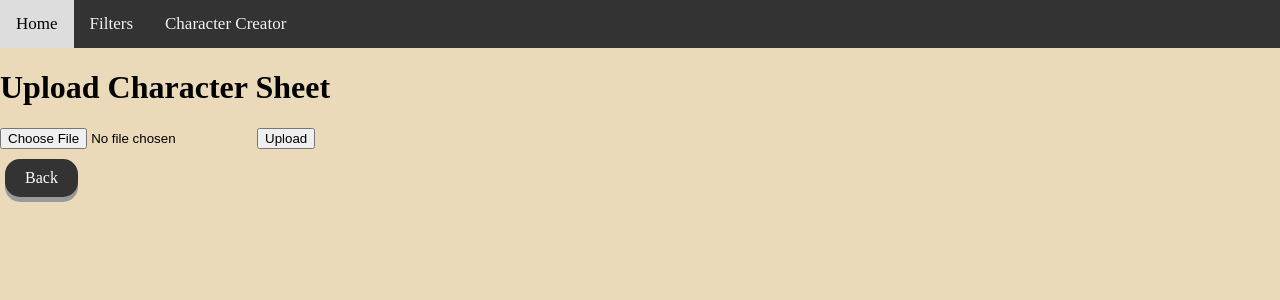
After one commit to FuZionPanda1/DnDItemApp, a Flask app: page /upload-character in a window 1280 px wide. The commit adds this page. Shown: the top 300 px of the page. Run offline with Flask 3, Linux system fonts and the light colour scheme.

Commit message:
simple character creation

```diff
--- a/app.py
+++ b/app.py
@@ -1,8 +1,13 @@
-from flask import Flask, request, render_template
+from flask import Flask, request, render_template, redirect, url_for, flash
 import urllib.request
 import json
+import os
 
 app = Flask(__name__)
+app.secret_key = 'your_secret_key'
+UPLOAD_FOLDER = 'uploads'
+app.config['UPLOAD_FOLDER'] = UPLOAD_FOLDER
+
 
 GITHUB_RAW_URL = "https://raw.githubusercontent.com/FuZionPanda1/DnDItemApp/main/items.json"
 
@@ -25,6 +30,9 @@ PLACEHOLDER_IMAGES = {
     "legendary": "https://github.com/FuZionPanda1/DnDItemApp/blob/main/images/placeholder_legendary.png?raw=true",
     "artifact": "https://github.com/FuZionPanda1/DnDItemApp/blob/main/images/placeholder_artifact.png?raw=true"
 }
+
+if not os.path.exists(UPLOAD_FOLDER):
+    os.makedirs(UPLOAD_FOLDER)
 
 def fetch_items():
     try:
@@ -77,6 +85,39 @@ source_options = ["all", "SRD", "TCE", "XGE"]
 @app.route('/')
 def home():
     return render_template('home.html')
+
+
+@app.route('/create-character')
+def create_character():
+    return render_template('character_form.html')
+
+@app.route('/upload-character')
+def upload_character_form():
+    return render_template('upload_form.html')
+
+@app.route('/upload-character', methods=['POST'])
+def upload_character():
+    if 'file' not in request.files:
+        flash('No file part')
+        return redirect(request.url)
+    file = request.files['file']
+    if file.filename == '':
+        flash('No selected file')
+        return redirect(request.url)
+    if file and file.filename.endswith('.dnp'):
+        file_path = os.path.join(app.config['UPLOAD_FOLDER'], file.filename)
+        file.save(file_path)
+        return redirect(url_for('display_character', filename=file.filename))
+    else:
+        flash('Invalid file type')
+        return redirect(request.url)
+
+@app.route('/character/<filename>')
+def display_character(filename):
+    file_path = os.path.join(app.config['UPLOAD_FOLDER'], filename)
+    with open(file_path, 'r') as file:
+        character = json.load(file)
+    return render_template('character_sheet.html', character=character)
 
 @app.route('/filters')
 def filters():
@@ -135,5 +176,6 @@ def homebrew_item_details(item_name):
     else:
         return render_template('error.html', message=f"Item '{item_name}' not found"), 404
 
+
 if __name__ == '__main__':
     app.run(debug=True)
--- a/templates/home.html
+++ b/templates/home.html
@@ -10,6 +10,7 @@
     <div class="topnav">
         <a href="/" class="active">Home</a>
         <a href="/filters">Filters</a>
+        <a href="/create-character">Character Creator</a>
     </div>
 
     <h1>
--- a/templates/homebrew_index.html
+++ b/templates/homebrew_index.html
@@ -10,6 +10,7 @@
     <div class="topnav">
         <a href="/">Home</a>
         <a href="/filters">Filters</a>
+        <a href="/create-character">Character Creator</a>
     </div>
     <h1>Homebrew Magical Items Filter</h1>
     <form action="/homebrew/result" method="POST">
--- a/templates/homebrew_results.html
+++ b/templates/homebrew_results.html
@@ -10,6 +10,7 @@
     <div class="topnav">
         <a href="/">Home</a>
         <a href="/filters">Filters</a>
+        <a href="/create-character">Character Creator</a>
     </div>
     <a href="javascript:window.history.back();" class="back-button">Back</a>
     <div class="container">
--- a/templates/item.html
+++ b/templates/item.html
@@ -10,6 +10,7 @@
     <div class="topnav">
         <a href="/">Home</a>
         <a href="/filters">Filters</a>
+        <a href="/create-character">Character Creator</a>
     </div>
     <a href="javascript:window.history.back();" class="back-button">Back</a>
     <h1>{{ item['name'] }}</h1>
--- a/templates/official_index.html
+++ b/templates/official_index.html
@@ -10,6 +10,7 @@
     <div class="topnav">
         <a href="/">Home</a>
         <a href="/filters">Filters</a>
+        <a href="/create-character">Character Creator</a>
     </div>
     <h1>Official Magical Items Filter</h1>
     <form action="/official/result" method="POST">
--- a/templates/official_results.html
+++ b/templates/official_results.html
@@ -10,6 +10,7 @@
     <div class="topnav">
         <a href="/">Home</a>
         <a href="/filters">Filters</a>
+        <a href="/create-character">Character Creator</a>
     </div>
     <a href="javascript:window.history.back();" class="back-button">Back</a>
     <div class="container">
--- /dev/null
+++ b/templates/upload_form.html
@@ -0,0 +1,23 @@
+<!DOCTYPE html>
+<html lang="en">
+<head>
+    <meta charset="UTF-8">
+    <meta name="viewport" content="width=device-width, initial-scale=1.0">
+    <title>Dungeons & Pandas</title>
+    <link rel="stylesheet" href="{{ url_for('static', filename='styles.css') }}">
+</head>
+<body>
+    <div class="topnav">
+        <a href="/">Home</a>
+        <a href="/filters">Filters</a>
+        <a href="/create-character">Character Creator</a>
+    </div>
+
+    <h1>Upload Character Sheet</h1>
+    <form action="/upload-character" method="post" enctype="multipart/form-data">
+        <input type="file" name="file" accept=".dnp" required>
+        <button type="submit">Upload</button>
+    </form>
+    <a href="javascript:window.history.back();" class="back-button">Back</a>
+</body>
+</html>
```
Also changed, not shown: templates/character_form.html (added, +49 -0 lines), templates/character_sheet.html (added, +23 -0 lines), 1 other file.
